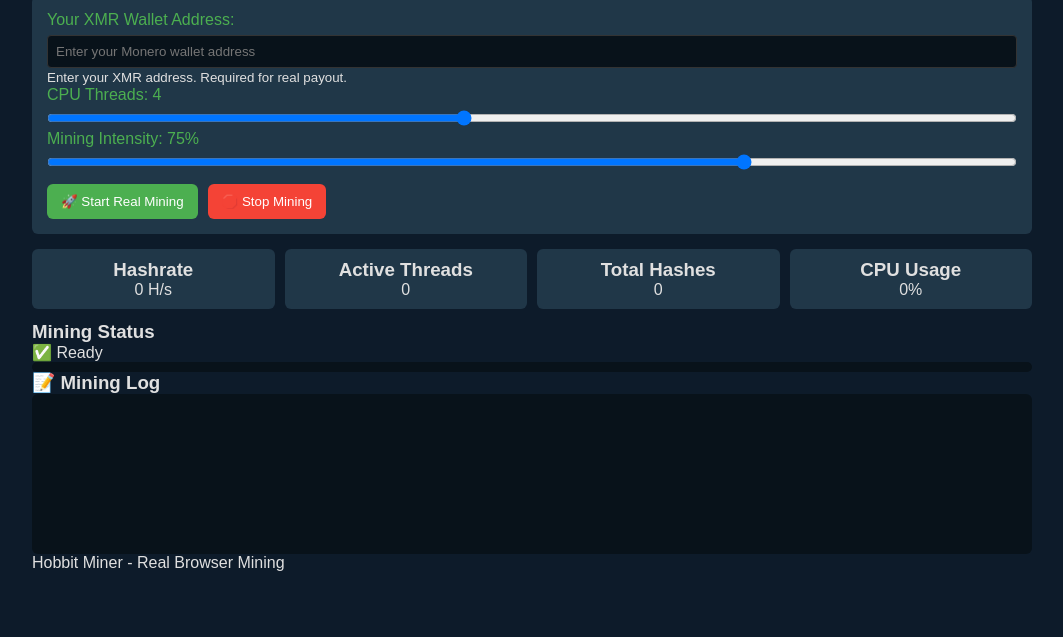
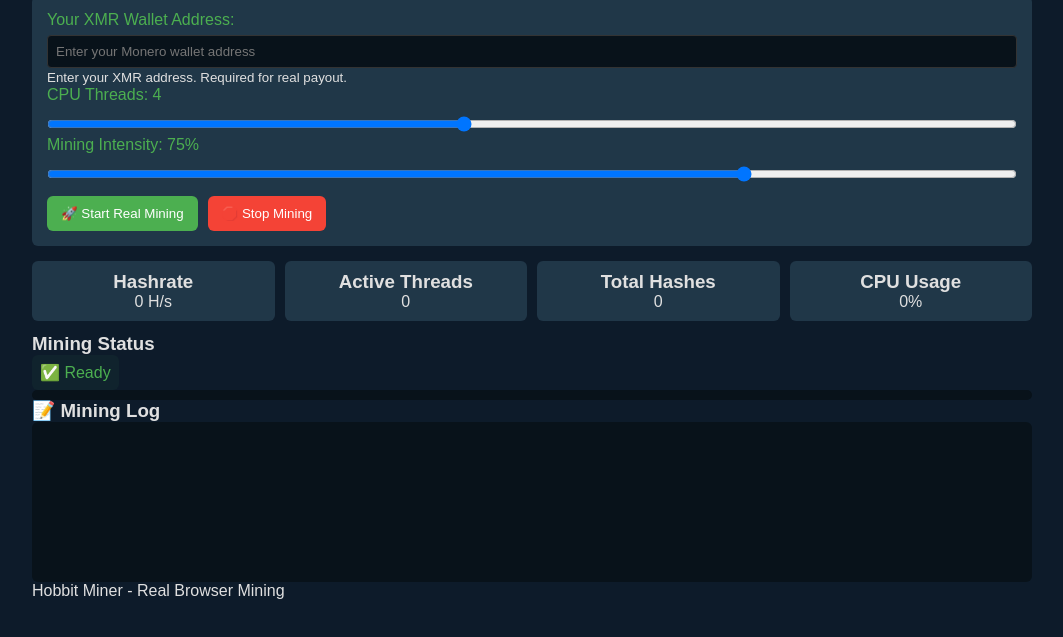
Before and after one commit to HobbitMiner/hobbit-miner, a plain HTML site: page index.html in a window 1280 px wide. Shown: the part 61-698 px from the top of the page, without its empty margins (108-1171 px from the left). Drawn offline with Linux system fonts and the light colour scheme.

Commit message:
Update styles.css

```diff
--- a/styles.css
+++ b/styles.css
@@ -4,7 +4,7 @@ body { font-family: Arial, sans-serif; background:#0d1b2a; color:#e0e0e0; paddin
 .mining-controls{ background:rgba(45,74,92,0.6); padding:15px; border-radius:6px; margin-bottom:15px;}
 label{ color:#4CAF50; display:block; margin-bottom:6px; }
 input[type=text], select{ width:100%; padding:8px; border-radius:4px; border:1px solid #333; background:#08121a; color:#e0e0e0;}
-.slider{ width:100%; }
+.slider{ width:100%; margin-top:6px; }
 .action-buttons{ display:flex; gap:10px; margin-top:10px;}
 .btn{ padding:10px 14px; border:none; border-radius:6px; cursor:pointer; }
 .btn-primary{ background:#4CAF50; color:#fff;}
@@ -15,3 +15,5 @@ input[type=text], select{ width:100%; padding:8px; border-radius:4px; border:1px
 .progress-fill{ height:100%; width:0%; background:linear-gradient(90deg,#4CAF50,#45a049); transition:width .3s;}
 .log-content{ background:#08121a; padding:10px; border-radius:6px; height:160px; overflow:auto; font-family:monospace; font-size:0.9rem;}
 .log-entry{ padding:6px 8px; border-left:3px solid #4CAF50; margin-bottom:6px; background:rgba(76,175,80,0.05);}
+.status-idle{ padding:8px; border-radius:6px; background:rgba(76,175,80,0.06); color:#4CAF50; display:inline-block; }
+.status-mining{ padding:8px; border-radius:6px; background:rgba(33,150,243,0.06); color:#2196F3; display:inline-block; }
```
